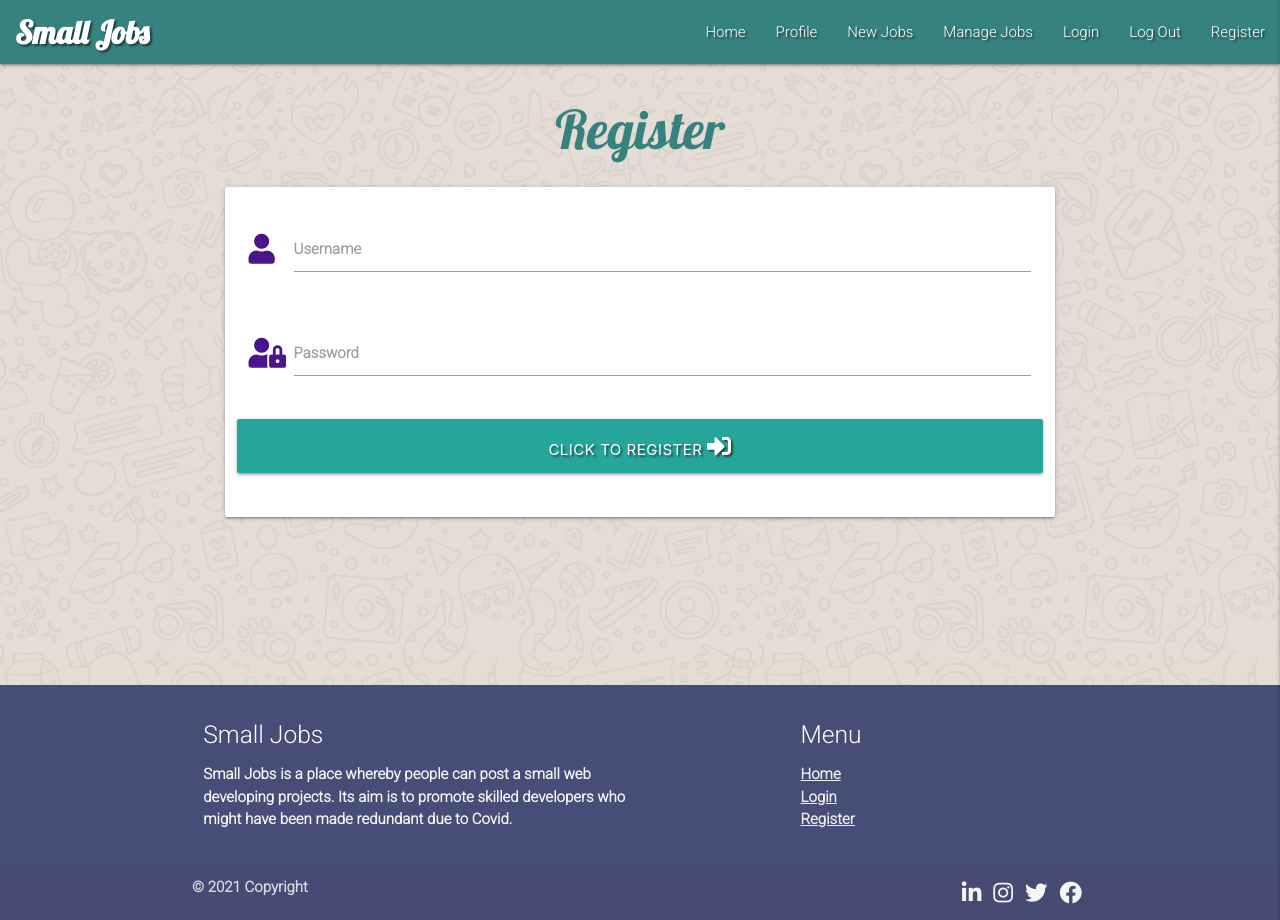
After one commit to mickmccann/MS3-Small-Jobs, a Flask app: page /register in a window 1280 px wide. The commit adds this page. Run offline with Flask 2, Linux system fonts and the light colour scheme; some libraries are stand-ins or nearby versions.

Commit message:
Added Register template with appropiate styling

```diff
--- a/app.py
+++ b/app.py
@@ -4,6 +4,7 @@ from flask import (
     redirect, request, session, url_for)
 from flask_pymongo import PyMongo
 from bson.objectid import ObjectId
+from werkzeug.security import generate_password_hash, check_password_hash
 if os.path.exists("env.py"):
     import env
 
@@ -26,6 +27,11 @@ def get_jobs():
     return render_template("jobs.html", jobs=jobs)
 
 
+@app.route("/register", methods=["GET", "POST"])
+def register():
+    return render_template("register.html")
+
+
 if __name__ == "__main__":
     app.run(host=os.environ.get("IP"),
             port=int(os.environ.get("PORT")),
--- a/static/css/style.css
+++ b/static/css/style.css
@@ -1,5 +1,10 @@
 @import url('https://fonts.googleapis.com/css2?family=Lobster&family=Roboto:ital,wght@0,100;0,300;1,100;1,300&display=swap');
 
+
+h2, h3 {
+    font-family: Lobster;
+    color: #36827f;
+}
 
 /* site colors */
 .dark-green {
@@ -11,11 +16,11 @@
 }
 
 body {
-        background-image: url("../images/background_img.png");
-        font-family: Roboto;
-        font-weight: bold;
-        color: #666666;
-        display: flex;
+    background-image: url("../images/background_img.png");
+    font-family: Roboto;
+    font-weight: bold;
+    color: #666666;
+    display: flex;
     min-height: 100vh;
     flex-direction: column;
 }
--- a/templates/base.html
+++ b/templates/base.html
@@ -30,7 +30,7 @@
                     <li><a href="#">Manage Jobs</a></li>
                     <li><a href="#">Login</a></li>
                     <li><a href="#">Log Out</a></li>
-                    <li><a href="#">Register</a></li>
+                    <li><a href="{{ url_for('register') }}">Register</a></li>
                 </ul>
             </div>
         </nav>
@@ -46,7 +46,7 @@
             <li><a href="#">Manage Jobs</a></li>
             <li><a href="#">Login</a></li>
             <li><a href="#">Log Out</a></li>
-            <li><a href="#">Register</a></li>
+            <li><a href="{{ url_for('register') }}">Register</a></li>
         </ul>
     </header>
 
@@ -67,7 +67,7 @@
                     <ul>
                         <li><a class="grey-text text-lighten-3" href="{{ url_for('get_jobs') }}">Home</a></li>
                         <li><a class="grey-text text-lighten-3" href="#!">Login</a></li>
-                        <li><a class="grey-text text-lighten-3" href="#!">Register</a></li>
+                        <li><a class="grey-text text-lighten-3" href="{{ url_for('register') }}">Register</a></li>
                     </ul>
                 </div>
             </div>
--- /dev/null
+++ b/templates/register.html
@@ -0,0 +1,33 @@
+{% extends "base.html" %}
+{% block content %}
+
+<h2 class="center-align">Register</h2>
+<div class="row">
+    <form class="col s12 m8 offset-m2" method="POST" action="{{ url_for('register') }}">
+        <div class="card-panel">
+            <!-- username -->
+            <div class="row">
+                <div class="input-field col s12">
+                    <i class="fas fa-user prefix purple-text text-darken-4"></i>
+                    <input id="username" name="username" type="text" class="validate">
+                    <label for="username">Username</label>
+                </div>
+            </div>
+            <!-- password -->
+            <div class="row">
+                <div class="input-field col s12">
+                    <i class="fas fa-user-lock prefix purple-text text-darken-4"></i>
+                    <input id="password" name="password" type="password" class="validate">
+                    <label for="password">Password</label>
+                </div>
+            </div>
+            <!-- register -->
+            <div class="row">
+                <button type="submit" class="col s12 btn-large text-shadow">
+                    Click to Register <i class="fas fa-sign-in-alt"></i>
+                </button>
+            </div>
+        </div>
+    </form>
+</div>
+{% endblock %}
```
Also changed, not shown: TESTING.md (+2 -0 lines).
